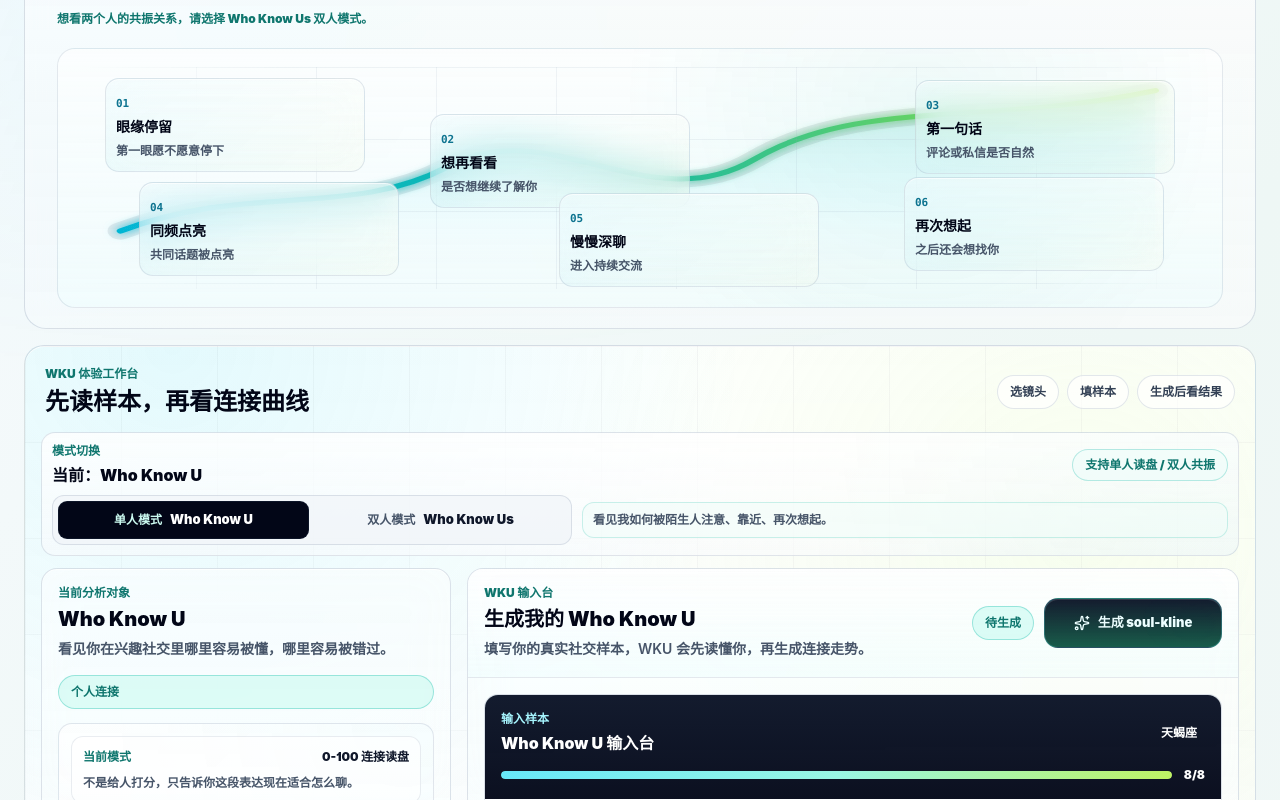
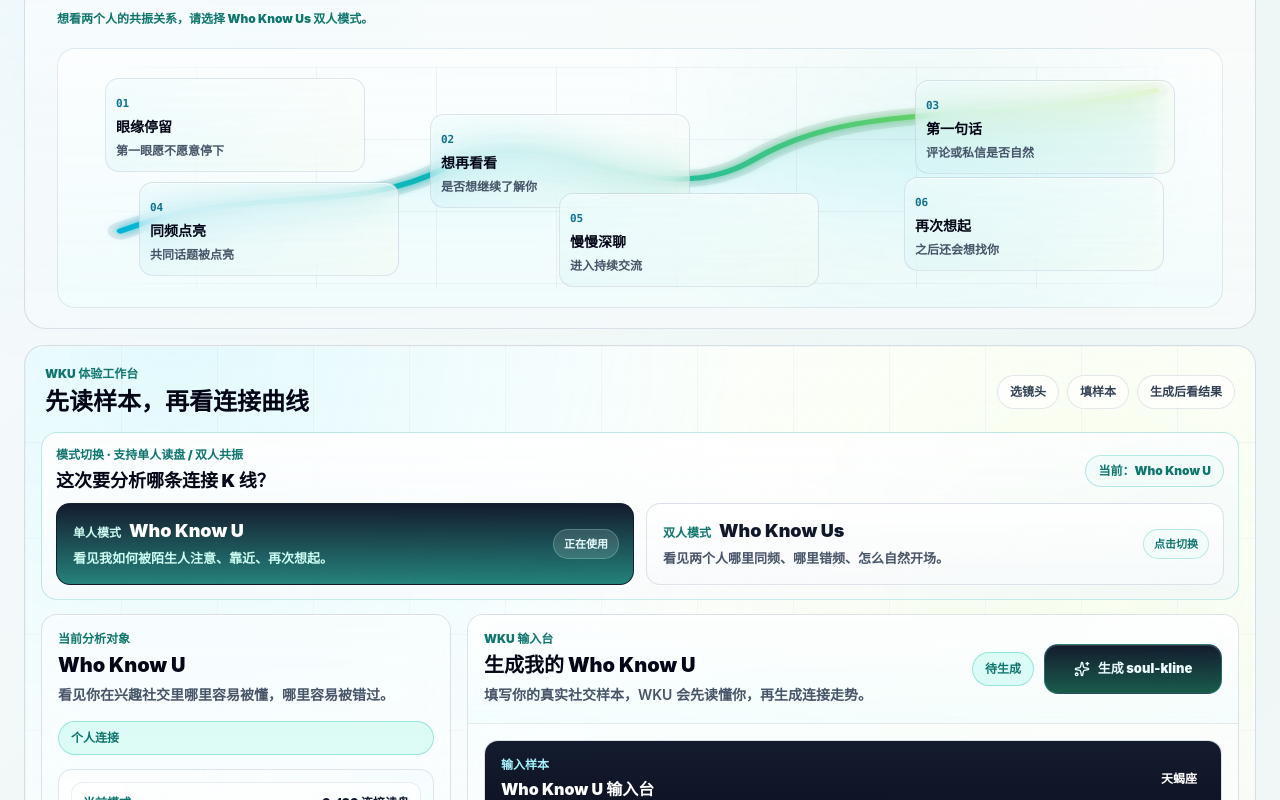
Before and after one commit to gaweek/wku-soul-kline, a React (Vite) app: page / in a window 1280 px wide. Shown: the part 432-1232 px from the top of the page. Built offline with nearby package versions, Linux system fonts and the light colour scheme.

Commit message:
Make workbench mode switch more prominent

```diff
--- a/index.css
+++ b/index.css
@@ -450,19 +450,20 @@
   }
 
   .wku-mode-choice-panel {
-    margin-bottom: 12px;
+    margin-bottom: 14px;
     border: 1px solid rgba(148, 163, 184, 0.28);
-    border-radius: 14px;
+    border-radius: 16px;
     background:
       linear-gradient(180deg, rgba(255, 255, 255, 0.78), rgba(248, 250, 252, 0.58)),
       radial-gradient(circle at 92% 0%, rgba(20, 184, 166, 0.12), transparent 34%);
-    padding: 10px;
-  }
-
-  .wku-mode-choice-panel.is-compact {
-    background:
-      linear-gradient(180deg, rgba(255, 255, 255, 0.82), rgba(248, 250, 252, 0.58)),
-      radial-gradient(circle at 96% 0%, rgba(20, 184, 166, 0.1), transparent 32%);
+    padding: 14px;
+  }
+
+  .wku-mode-choice-panel.is-prominent {
+    border-color: rgba(20, 184, 166, 0.26);
+    background:
+      linear-gradient(180deg, rgba(255, 255, 255, 0.9), rgba(248, 250, 252, 0.64)),
+      radial-gradient(circle at 96% 0%, rgba(20, 184, 166, 0.14), transparent 34%);
   }
 
   .wku-mode-choice-head {
@@ -487,71 +488,107 @@
     white-space: nowrap;
   }
 
-  .wku-mode-segment {
+  .wku-mode-switch-grid {
     display: grid;
     grid-template-columns: repeat(2, minmax(0, 1fr));
-    gap: 6px;
-    border: 1px solid rgba(148, 163, 184, 0.28);
-    border-radius: 12px;
-    background: rgba(241, 245, 249, 0.78);
-    padding: 5px;
-  }
-
-  .wku-mode-compact-row {
+    gap: 12px;
+  }
+
+  .wku-mode-switch-card {
+    position: relative;
     display: grid;
-    grid-template-columns: minmax(320px, 520px) minmax(0, 1fr);
-    gap: 10px;
-    align-items: center;
-  }
-
-  .wku-mode-segment-button {
-    display: flex;
-    min-height: 38px;
-    align-items: center;
-    justify-content: center;
-    gap: 8px;
-    border: 1px solid transparent;
-    border-radius: 9px;
-    color: #475569;
-    font-size: 12px;
-    font-weight: 900;
-    transition: transform 150ms ease, border-color 150ms ease, background 150ms ease, color 150ms ease;
-  }
-
-  .wku-mode-segment-button b {
-    color: #0f172a;
-    font-size: 13px;
-    font-weight: 950;
-  }
-
-  .wku-mode-segment-button:hover,
-  .wku-mode-segment-button:focus-visible {
-    border-color: rgba(20, 184, 166, 0.32);
-    background: rgba(255, 255, 255, 0.72);
+    min-height: 82px;
+    align-content: center;
+    gap: 7px;
+    overflow: hidden;
+    border: 1px solid rgba(148, 163, 184, 0.3);
+    border-radius: 14px;
+    background:
+      linear-gradient(180deg, rgba(255, 255, 255, 0.86), rgba(248, 250, 252, 0.64));
+    padding: 14px 98px 14px 16px;
+    color: #334155;
+    text-align: left;
+    transition: transform 160ms ease, border-color 160ms ease, background 160ms ease, color 160ms ease;
+  }
+
+  .wku-mode-switch-card:hover,
+  .wku-mode-switch-card:focus-visible {
+    border-color: rgba(20, 184, 166, 0.46);
+    background:
+      linear-gradient(180deg, rgba(255, 255, 255, 0.96), rgba(236, 254, 255, 0.7));
     color: #0f172a;
     outline: none;
-  }
-
-  .wku-mode-segment-button.is-active {
-    border-color: rgba(15, 23, 42, 0.86);
-    background: #020617;
+    transform: translateY(-1px);
+  }
+
+  .wku-mode-switch-card.is-active {
+    border-color: rgba(15, 23, 42, 0.88);
+    background:
+      linear-gradient(180deg, rgba(15, 23, 42, 0.98), rgba(15, 118, 110, 0.9)),
+      radial-gradient(circle at 86% 0%, rgba(103, 232, 249, 0.25), transparent 42%);
+    color: #ecfeff;
+  }
+
+  .wku-mode-switch-card-head {
+    display: flex;
+    min-width: 0;
+    flex-wrap: wrap;
+    align-items: baseline;
+    gap: 8px;
+  }
+
+  .wku-mode-switch-card-head > span {
+    color: #0f766e;
+    font-size: 12px;
+    font-weight: 950;
+  }
+
+  .wku-mode-switch-card-head b {
+    color: #0f172a;
+    font-size: 18px;
+    font-weight: 950;
+    line-height: 1.1;
+  }
+
+  .wku-mode-switch-card-copy {
+    color: #475569;
+    font-size: 13px;
+    font-weight: 850;
+    line-height: 1.45;
+  }
+
+  .wku-mode-switch-action {
+    position: absolute;
+    right: 14px;
+    top: 50%;
+    display: inline-flex;
+    min-height: 30px;
+    align-items: center;
+    transform: translateY(-50%);
+    border: 1px solid rgba(20, 184, 166, 0.28);
+    border-radius: 999px;
+    background: rgba(240, 253, 250, 0.78);
+    padding: 0 10px;
+    color: #0f766e;
+    font-size: 11px;
+    font-style: normal;
+    font-weight: 950;
+    white-space: nowrap;
+  }
+
+  .wku-mode-switch-card.is-active .wku-mode-switch-card-head > span,
+  .wku-mode-switch-card.is-active .wku-mode-switch-card-copy {
     color: #ccfbf1;
   }
 
-  .wku-mode-segment-button.is-active b {
+  .wku-mode-switch-card.is-active .wku-mode-switch-card-head b {
     color: #ffffff;
   }
 
-  .wku-mode-current-copy {
-    margin: 0;
-    border: 1px solid rgba(20, 184, 166, 0.2);
-    border-radius: 12px;
-    background: rgba(240, 253, 250, 0.5);
-    padding: 8px 10px;
-    color: #475569;
-    font-size: 12px;
-    font-weight: 850;
-    line-height: 1.5;
+  .wku-mode-switch-card.is-active .wku-mode-switch-action {
+    border-color: rgba(153, 246, 228, 0.28);
+    background: rgba(236, 254, 255, 0.14);
+    color: #ecfeff;
   }
 
   .wku-workbench-body {
@@ -1545,8 +1582,7 @@
     .wku-form-agent-grid,
     .wku-match-form-grid,
     .wku-hero-mode-switch,
-    .wku-mode-compact-row,
-    .wku-mode-segment {
+    .wku-mode-switch-grid {
       grid-template-columns: 1fr;
     }
 
--- a/pages/VibeLinePage.tsx
+++ b/pages/VibeLinePage.tsx
@@ -368,16 +368,15 @@ const ModeChoiceCards: React.FC<{
   const activeMode = modeTabs.find((item) => item.value === mode) ?? modeTabs[0];
 
   return (
-    <div className="wku-mode-choice-panel is-compact">
+    <div className="wku-mode-choice-panel is-prominent">
       <div className="wku-mode-choice-head">
         <div>
-          <p className="text-xs font-black text-teal-700">模式切换</p>
-          <h3 className="mt-1 text-base font-black text-slate-950">当前：{activeMode.title}</h3>
-        </div>
-        <span>支持单人读盘 / 双人共振</span>
-      </div>
-      <div className="wku-mode-compact-row">
-        <div className="wku-mode-segment" role="tablist" aria-label="模式切换">
+          <p className="text-xs font-black text-teal-700">模式切换 · 支持单人读盘 / 双人共振</p>
+          <h3 className="mt-1 text-lg font-black text-slate-950">这次要分析哪条连接 K 线？</h3>
+        </div>
+        <span>当前：{activeMode.title}</span>
+      </div>
+      <div className="wku-mode-switch-grid" role="tablist" aria-label="模式切换">
         {modeTabs.map((item) => {
           const active = mode === item.value;
           return (
@@ -387,15 +386,17 @@ const ModeChoiceCards: React.FC<{
               role="tab"
               aria-selected={active}
               onClick={() => onChange(item.value)}
-                className={`wku-mode-segment-button wku-clickable ${active ? 'is-active' : ''}`}
+              className={`wku-mode-switch-card wku-clickable ${active ? 'is-active' : ''}`}
             >
+              <span className="wku-mode-switch-card-head">
                 <span>{item.value === 'single' ? '单人模式' : '双人模式'}</span>
                 <b>{item.title}</b>
+              </span>
+              <span className="wku-mode-switch-card-copy">{item.body}</span>
+              <span className="wku-mode-switch-action">{active ? '正在使用' : '点击切换'}</span>
             </button>
           );
         })}
-        </div>
-        <p className="wku-mode-current-copy">{activeMode.body}</p>
       </div>
     </div>
   );
```
Also changed, not shown: 1 other file (tests, documents, lock files or other folders). Lines whose indentation alone changed are shown as unchanged.
